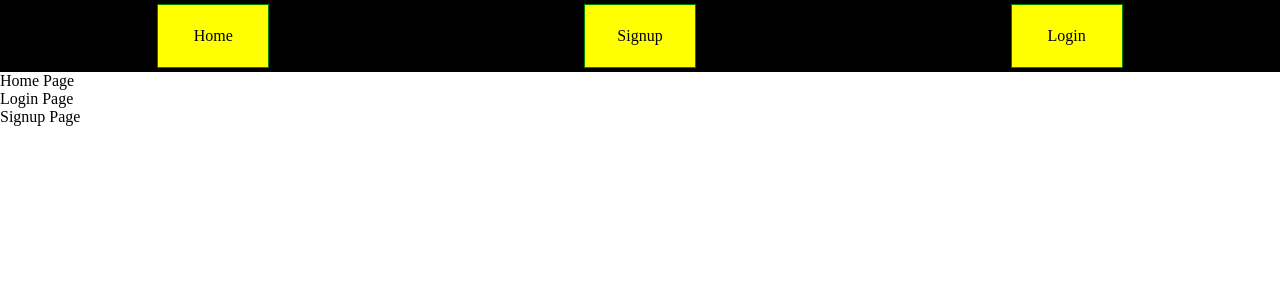
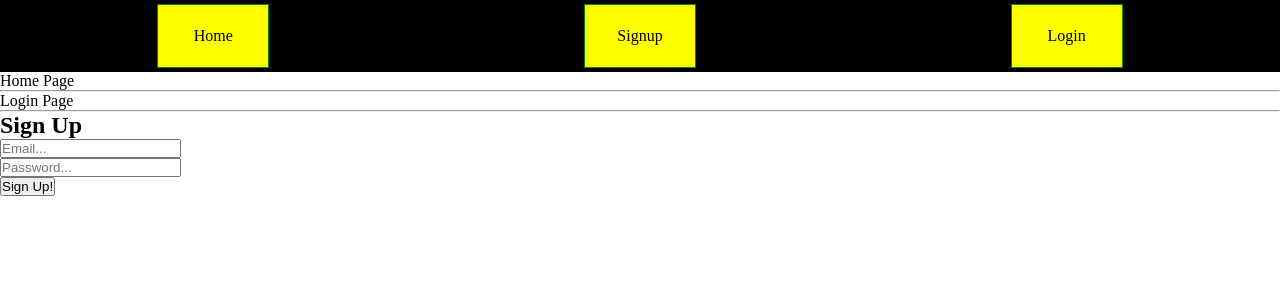
Before and after one commit to romulussenter/using-react-router, a React (Create React App) app: page / in a window 1280 px wide. Shown: the top 300 px of the page. Built offline with nearby package versions, Linux system fonts and the light colour scheme.

Commit message:
created the sign up form

```diff
--- a/src/App.js
+++ b/src/App.js
@@ -15,7 +15,9 @@ class App extends Component {
       <div>
         <Navigation />
         <HomePage />
+        <hr/>
         <LoginPage />
+        <hr/>
         <SignupPage />
       </div>
     );
--- a/src/pages/Signup.js
+++ b/src/pages/Signup.js
@@ -1,10 +1,20 @@
 import React, { Component } from 'react';
 
 class Signup extends Component {
-    render(){
+    render() {
         return (
             <div>
-                Signup Page
+                <form onSubmit={e => e.preventDefault()}>
+                    <h2>Sign Up</h2>
+                    <div>
+                        <input type="email" placeholder="Email..." required/>
+                    </div>
+                    <div>
+                        <input type="password" placeholder="Password..." required/>
+                    </div>
+                    <button>Sign Up!</button>
+
+                </form>
             </div>
         )
     }
```
